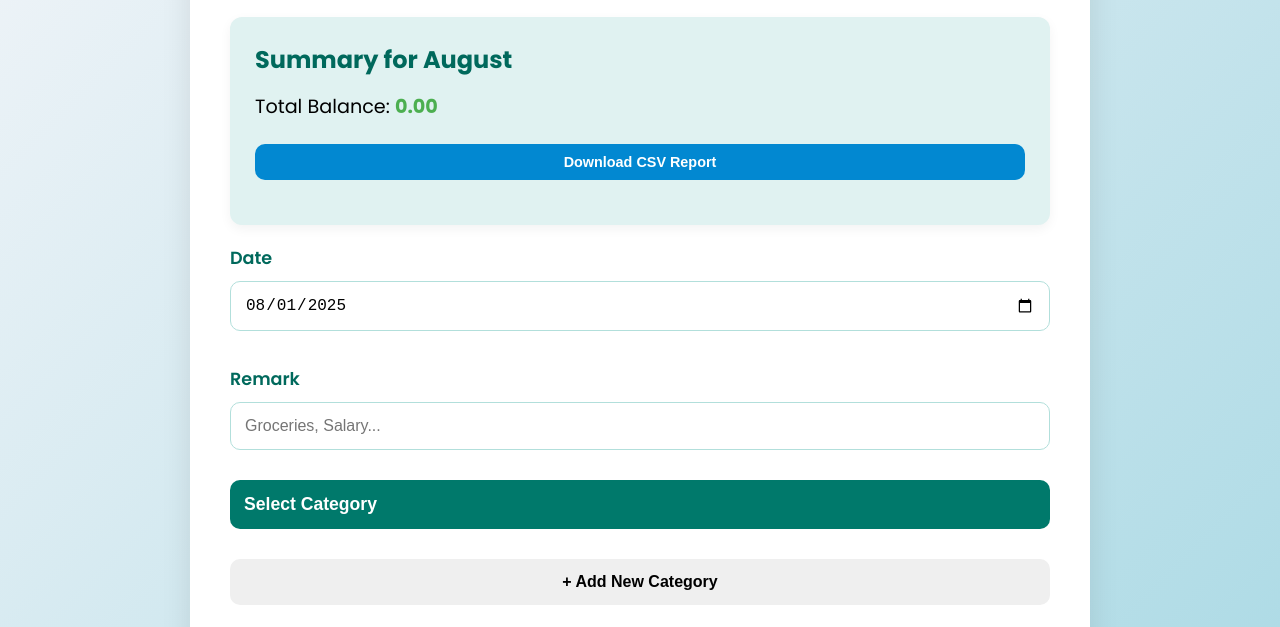
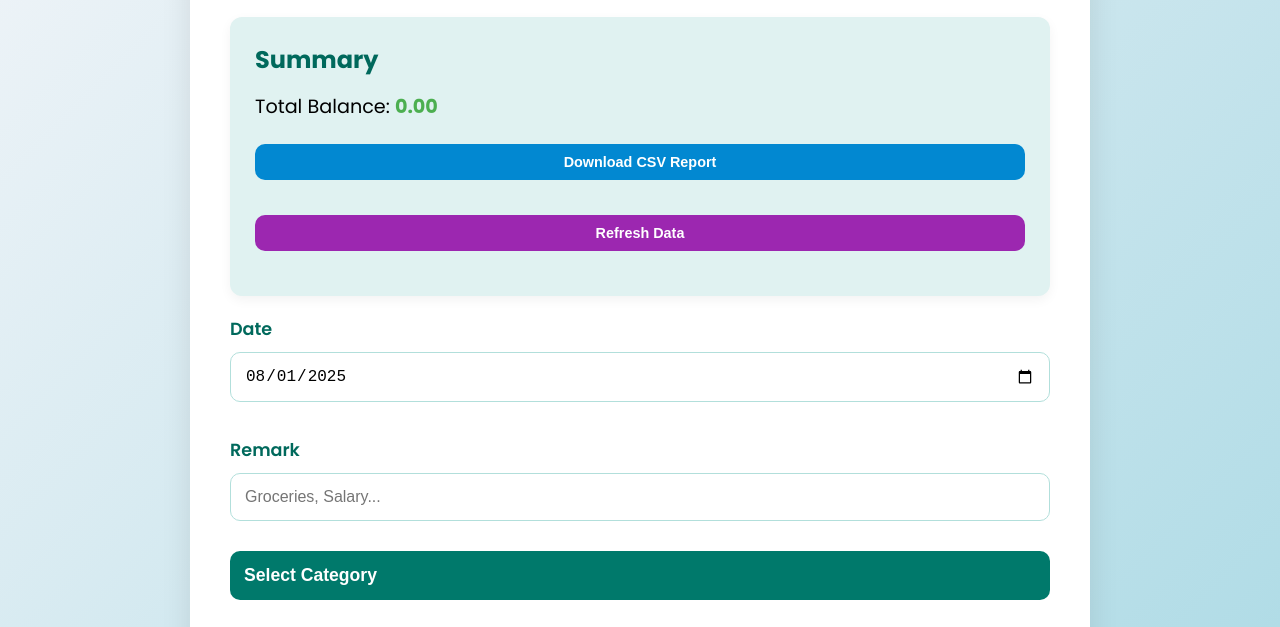
Before and after one commit to roronoaoroz1-max/august-2025-expense, a website: page Cashbook.html in a window 1280 px wide. Shown: the part 133-760 px from the top of the page. Drawn offline with Linux system fonts and the light colour scheme; no server answers.

Commit message:
Update Cashbook.html

```diff
--- a/Cashbook.html
+++ b/Cashbook.html
@@ -266,9 +266,10 @@
   <div class="container">
     <h1>Expense Tracker</h1>
     <div class="summary">
-      <h3>Summary for August</h3>
+      <h3>Summary</h3>
       <div id="summaryDisplay"></div>
       <button type="button" id="downloadCsvButton" class="csv-btn">Download CSV Report</button>
+      <button type="button" id="refreshButton" class="csv-btn" style="background:#9c27b0;">Refresh Data</button>
     </div>
     <form id="transactionForm">
       <label for="date">Date</label>
@@ -397,6 +398,7 @@ document.getElementById('submitTransaction').addEventListener('click', function(
 
    transactions.push(transaction);
   saveTransactions(); // Save after adding
+  updateBalance(); // Add this to recalculate balances for all transactions
   document.getElementById('balance').value = balance.toFixed(2);
   displayTransactions();
   updateSummary();
```
